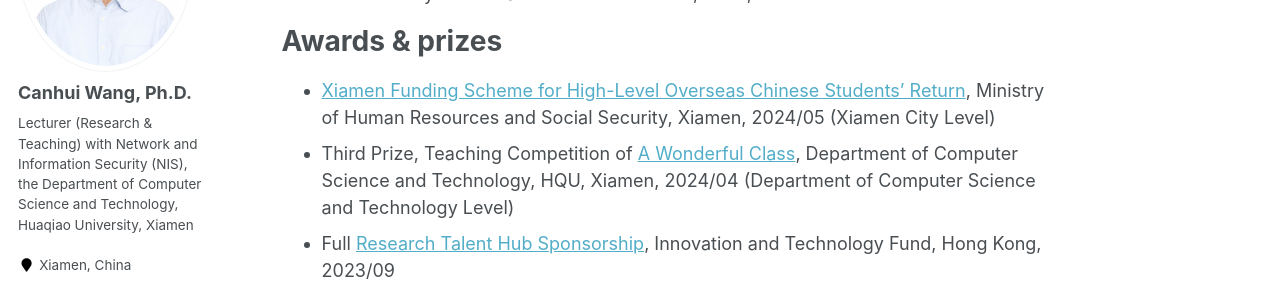
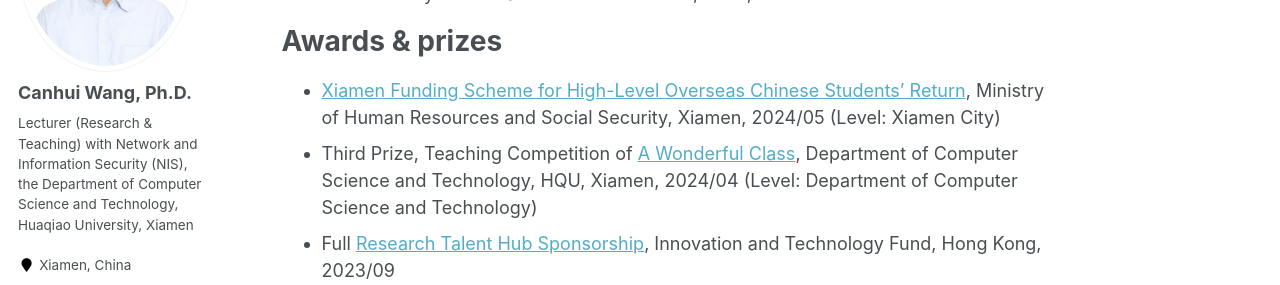
Before and after one commit to Canhui/canhui.github.io, a Jekyll site: the page built from _pages/about.md, in a window 1280 px wide and 900 px high, scrolled down 1820 px. Shown: the part 180-465 px from the top of the window. Built offline with Jekyll 4.4.1, drawn with Linux system fonts in a browser that asks for light colours.

```diff
--- a/_pages/about.md
+++ b/_pages/about.md
@@ -53,8 +53,8 @@ Professional service
 
 Awards & prizes
 ======
-* [Xiamen Funding Scheme for High-Level Overseas Chinese Students' Return](http://hrss.xm.gov.cn), Ministry of Human Resources and Social Security, Xiamen, 2024/05 (Xiamen City Level)
-* Third Prize, Teaching Competition of [A Wonderful Class](https://jsfz.hqu.edu.cn/info/1035/5114.htm), Department of Computer Science and Technology, HQU, Xiamen, 2024/04 (Department of Computer Science and Technology Level)
+* [Xiamen Funding Scheme for High-Level Overseas Chinese Students' Return](http://hrss.xm.gov.cn), Ministry of Human Resources and Social Security, Xiamen, 2024/05 (Level: Xiamen City)
+* Third Prize, Teaching Competition of [A Wonderful Class](https://jsfz.hqu.edu.cn/info/1035/5114.htm), Department of Computer Science and Technology, HQU, Xiamen, 2024/04 (Level: Department of Computer Science and Technology)
 * Full [Research Talent Hub Sponsorship](https://www.itf.gov.hk/en/home/index.html), Innovation and Technology Fund, Hong Kong, 2023/09
 * Teaching-Assistant Performance Award, Design and Analysis of Algorithms, [CS](https://www.comp.hkbu.edu.hk/v1/), HKBU, Hong Kong, 2020/12
 * Excellent Teaching-Assistant Performance Award, Design and Analysis of Algorithms, [CS](https://www.comp.hkbu.edu.hk/v1/), HKBU, Hong Kong, 2020/04
```
